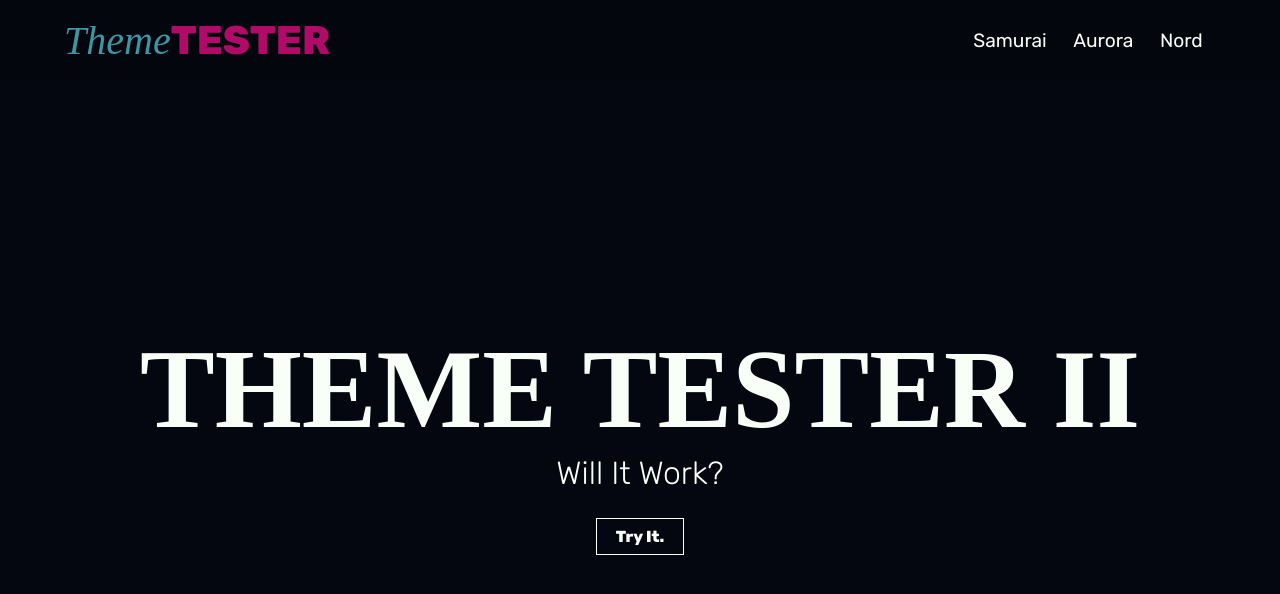
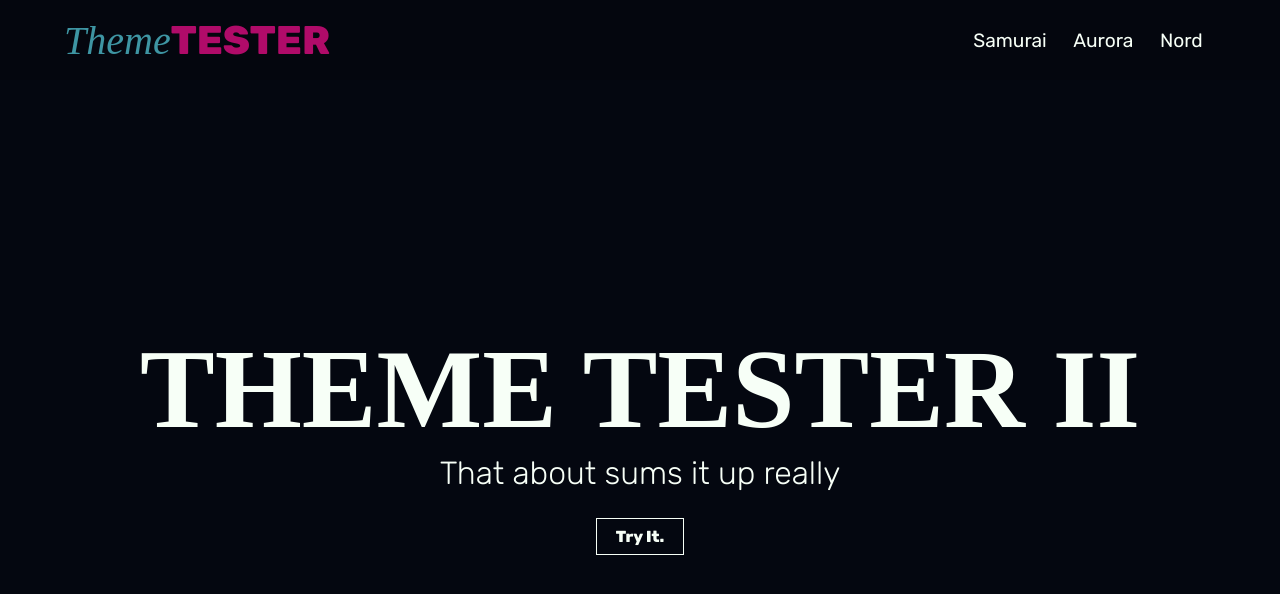
Before and after one commit to mahahahad/ThemeTest, a plain HTML site: page index.html in a window 1280 px wide. Drawn offline with Linux system fonts and the light colour scheme; a web font is replaced by a local one.

Commit message:
Changed h2

```diff
--- a/index.html
+++ b/index.html
@@ -32,7 +32,7 @@
 		<div class="container">
 
 			<h1>Theme Tester II</h1>
-			<h2>Will It Work?</h2>
+			<h2>That about sums it up really</h2>
 			<button onClick="themeChange()" class="button">Try It.</button>
 
 		</div>
```
